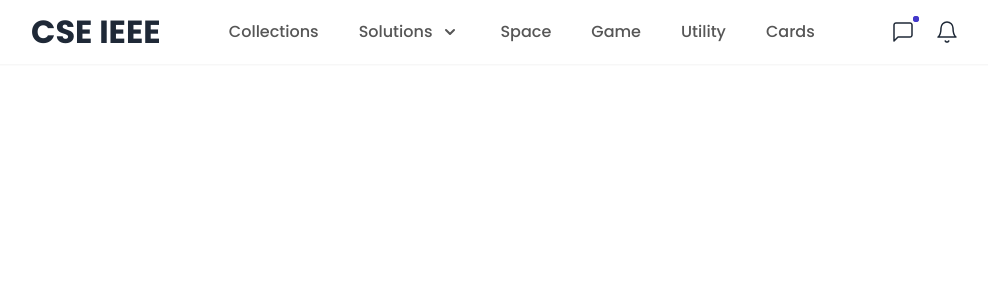
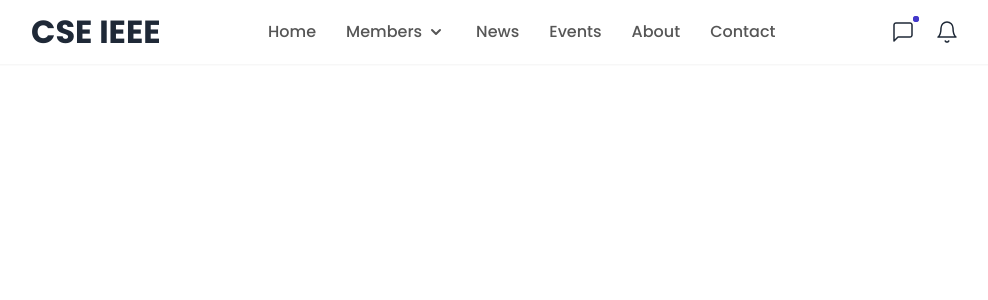
Before and after one commit to adilrion/CSE-IEEE, a React (Create React App) app: page / in a window 1280 px wide. Shown: the top 300 px of the page, without its empty margins (145-1133 px from the left). Built offline with nearby package versions, Linux system fonts and the light colour scheme.

Commit message:
some change navigation

```diff
--- /dev/null
+++ b/src/Components/Pages/Home/Home.js
@@ -0,0 +1,11 @@
+import React from "react";
+
+const Home = () => {
+  return (
+    <div>
+      <h1>this is home page</h1>
+    </div>
+  );
+};
+
+export default Home;
--- /dev/null
+++ b/src/Components/Shared/Footer/Footer.js
@@ -0,0 +1,11 @@
+import React from "react";
+
+const Footer = () => {
+  return (
+    <div>
+      <h1>this is footer section</h1>
+    </div>
+  );
+};
+
+export default Footer;
--- a/src/Components/Shared/Navigation/Navigation.css
+++ b/src/Components/Shared/Navigation/Navigation.css
@@ -1,5 +1,5 @@
 .nav-item-name {
-  padding: 20px 20px;
+  padding: 20px 15px;
   font-weight: 500;
   color: rgb(86, 86, 86);
   transition: 0.5s;
--- a/src/Components/Shared/Navigation/Navigation.js
+++ b/src/Components/Shared/Navigation/Navigation.js
@@ -52,12 +52,12 @@ const Navigation = () => {
             </div>
             {/* For medium and plus sized devices */}
             <ul className="hidden md:flex flex-auto justify-center">
-              <li className="focus:outline-none nav-item-name">Collections</li>
+              <li className="focus:outline-none nav-item-name">Home</li>
               <li className="focus:outline-none nav-dropdown ">
                 <button className="inline-flex justify-between items-center  nav-item-name">
-                  <span>Solutions</span>
+                  <span>Members</span>
                   <ChevronDownIcon
-                    className="ml-2 h-5 w-5 group-hover:text-gray-500"
+                    className="ml-1 h-5 w-5 group-hover:text-gray-500"
                     aria-hidden="true"
                   />
                 </button>
@@ -79,10 +79,10 @@ const Navigation = () => {
                   </div>
                 </div>
               </li>
-              <li className="focus:outline-none nav-item-name">Space</li>
-              <li className="focus:outline-none nav-item-name">Game</li>
-              <li className="focus:outline-none nav-item-name">Utility</li>
-              <li className="focus:outline-none nav-item-name">Cards</li>
+              <li className="focus:outline-none nav-item-name">News</li>
+              <li className="focus:outline-none nav-item-name">Events</li>
+              <li className="focus:outline-none nav-item-name">About</li>
+              <li className="focus:outline-none nav-item-name">Contact</li>
             </ul>
             <div className=" flex space-x-5 justify-center items-center pl-2">
               <div className="relative cursor-pointer focus:outline-none focus:ring-2 focus:ring-offset-2 focus:ring-gray-800 ">
@@ -169,26 +169,21 @@ const Navigation = () => {
               id="list"
               className={`${
                 dropDown ? "hidden" : "block"
-              } font-normal text-base leading-4 absolute top-2  w-full rounded shadow-md`}
+              } font-medium text-base leading-4 absolute top-2  w-full rounded shadow-md`}
             >
               <li
-                onClick={() => setSelectedText("Arts")}
-                className="px-4 py-3 text-gray-600 bg-gray-50 border border-gray-50 focus:outline-none focus:bg-gray-100 hover:bg-gray-100 duration-100 cursor-pointer text-xs leading-3 font-normal"
+                onClick={() => setSelectedText("Home")}
+                className="px-4 py-3 text-gray-600 bg-gray-50 border border-gray-50 focus:outline-none focus:bg-gray-100 hover:bg-gray-100 duration-100 cursor-pointer text-sm leading-3 font-medium"
               >
-                Arts
+                Home
               </li>
-              <li
-                onClick={() => setSelectedText("Space")}
-                className="px-4 py-3 text-gray-600 bg-gray-50 border border-gray-50 focus:outline-none focus:bg-gray-100 hover:bg-gray-100 duration-100 cursor-pointer text-xs leading-3 font-normal"
-              >
-                Space
-              </li>
+
               <li className="focus:outline-none">
                 <button
                   onClick={() => setNavDropDown(!navDropDown)}
-                  className="px-4 py-3 text-gray-600 bg-gray-50 border border-gray-50 focus:outline-none duration-100 cursor-pointer text-xs leading-3 font-normal w-full flex justify-between items-center"
+                  className="px-4 py-3 text-gray-600 bg-gray-50 border border-gray-50 focus:outline-none duration-100 cursor-pointer text-sm leading-3 font-medium w-full flex justify-between items-center"
                 >
-                  <span>mobile</span>
+                  <span>Members</span>
                   <div className="cursor-pointer text-gray-500">
                     <svg
                       id="ArrowSVG"
@@ -214,15 +209,15 @@ const Navigation = () => {
                 <div
                   className={`${
                     navDropDown ? "hidden" : "block"
-                  } transform duration-100 absolute w-full rounded-b-lg shadow-md overflow-hidden z-10 transform  sm:px-0 lg:ml-0 lg:left-1/2 lg:-translate-x-1/2`}
+                  } transform duration-100  w-full overflow-hidden z-10 transform  sm:px-0 lg:ml-0 lg:left-1/2 lg:-translate-x-1/2`}
                 >
-                  <div className="relative grid bg-white">
+                  <div className="relative grid">
                     {solutions.map((item) => (
                       <a
                         key={item.name}
                         href={item.href}
                         onClick={() => setNavDropDownText(item.name)}
-                        className="px-4 py-3 text-gray-600 bg-gray-50 border border-gray-50 focus:outline-none focus:bg-gray-100 hover:bg-gray-100 duration-100 cursor-pointer text-xs leading-3 font-normal"
+                        className="px-4 py-3 text-gray-600 bg-gray-100  focus:outline-none  hover:bg-gray-100 duration-100 cursor-pointer text-xs leading-3 font-medium"
                       >
                         <p className="">{item.name}</p>
                       </a>
@@ -231,22 +226,28 @@ const Navigation = () => {
                 </div>
               </li>
               <li
-                onClick={() => setSelectedText("Game")}
-                className="px-4 py-3 text-gray-600 bg-gray-50 border border-gray-50 focus:outline-none focus:bg-gray-100 hover:bg-gray-100 duration-100 cursor-pointer text-xs leading-3 font-normal"
+                onClick={() => setSelectedText("News")}
+                className="px-4 py-3 text-gray-600 bg-gray-50 border border-gray-50 focus:outline-none focus:bg-gray-100 hover:bg-gray-100 duration-100 cursor-pointer text-sm leading-3 font-medium"
               >
-                Game
+                News
               </li>
               <li
-                onClick={() => setSelectedText("Utility")}
-                className="px-4 py-3 text-gray-600 bg-gray-50 border border-gray-50 focus:outline-none focus:bg-gray-100 hover:bg-gray-100 duration-100 cursor-pointer text-xs leading-3 font-normal"
+                onClick={() => setSelectedText("Event")}
+                className="px-4 py-3 text-gray-600 bg-gray-50 border border-gray-50 focus:outline-none focus:bg-gray-100 hover:bg-gray-100 duration-100 cursor-pointer text-sm leading-3 font-medium"
               >
-                Utility
+                Event
               </li>
               <li
-                onClick={() => setSelectedText("Cards")}
-                className="px-4 py-3 text-gray-600 bg-gray-50 border border-gray-50 focus:outline-none focus:bg-gray-100 hover:bg-gray-100 duration-100 cursor-pointer text-xs leading-3 font-normal"
+                onClick={() => setSelectedText("About")}
+                className="px-4 py-3 text-gray-600 bg-gray-50 border border-gray-50 focus:outline-none focus:bg-gray-100 hover:bg-gray-100 duration-100 cursor-pointer text-sm leading-3 font-medium"
               >
-                Cards
+                About
+              </li>
+              <li
+                onClick={() => setSelectedText("Contact")}
+                className="px-4 py-3 text-gray-600 bg-gray-50 border border-gray-50 focus:outline-none focus:bg-gray-100 hover:bg-gray-100 duration-100 cursor-pointer text-sm leading-3 font-medium"
+              >
+                Contact
               </li>
             </ul>
           </div>
```
